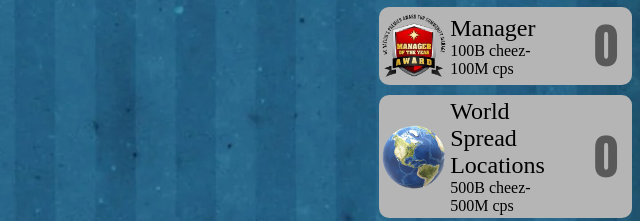
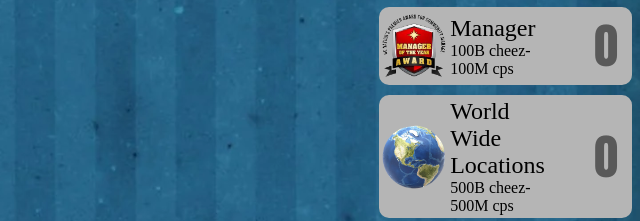
Before and after one commit to cheezburgerclicker/cheezburgerclicker.github.io, a plain HTML site: page index.html in a window 1280 px wide. Shown: the part 1917-2138 px from the top of the page, 640-1280 px from the left. Drawn offline with Linux system fonts and the light colour scheme.

Commit message:
Update index.html

```diff
--- a/index.html
+++ b/index.html
@@ -459,7 +459,7 @@
                 <tr>
                     <td id="image"><img src="images/wsl.png" height="64px" width="64px"></td>
                     <td id="nameAndCost">
-                        <p>World Spread Locations</p>
+                        <p>World Wide Locations</p>
                         <p><span id="wslcost">500B</span> cheez-500M cps</p>
                     </td>
                     <td id="amount"><span id="wsls">0</span></td>
```
